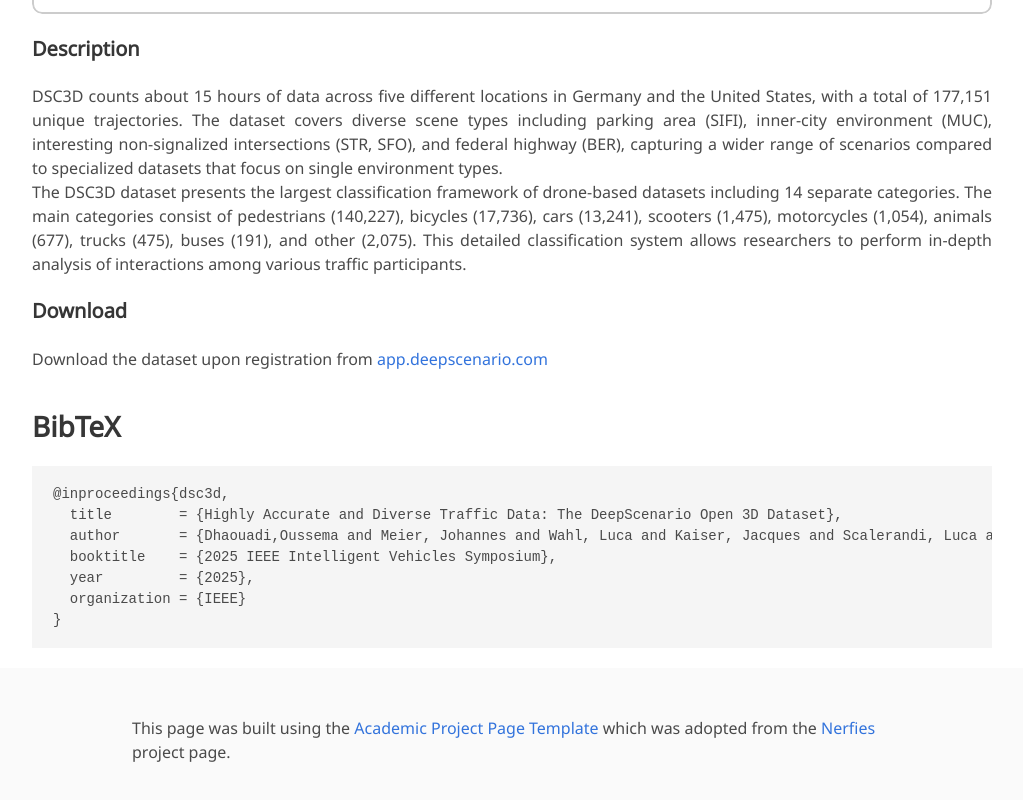
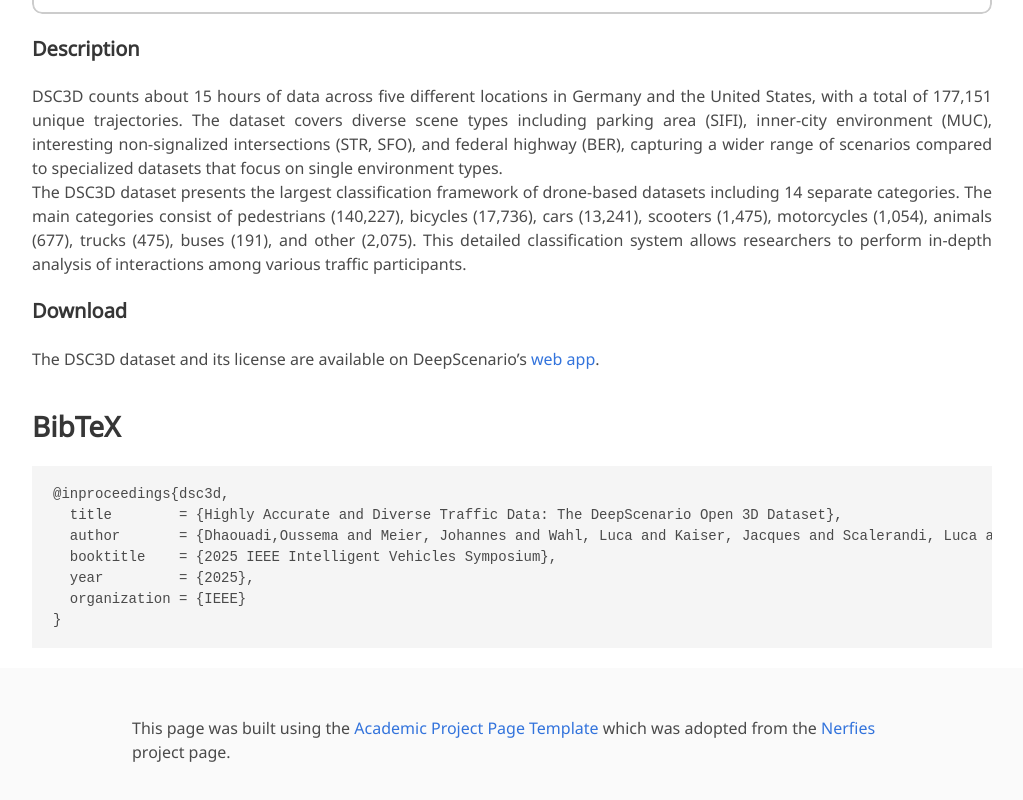
Before and after one commit to deepscenario/DSC3D, a plain HTML site: page index.html in a window 1280 px wide. Shown: the part 1962-2762 px from the top of the page, without its empty margins (128-1151 px from the left). Drawn offline with nearby package versions, Linux system fonts and the light colour scheme; grey boxes are pictures that could not be loaded; some icons are missing; a web font is replaced by a local one.

Commit message:
updated download

```diff
--- a/index.html
+++ b/index.html
@@ -209,7 +209,8 @@
         </div>
         <h2 class="title is-5">Download</h2>
         <div class="content has-text-justified">
-            Download the dataset upon registration from <a href="https://app.deepscenario.com/">app.deepscenario.com</a>
+            The <span class="method">DSC3D</span> dataset and its license are available on DeepScenario’s <a
+                href="https://app.deepscenario.com/">web app</a>.
         </div>
     </div>
 </section>
```
